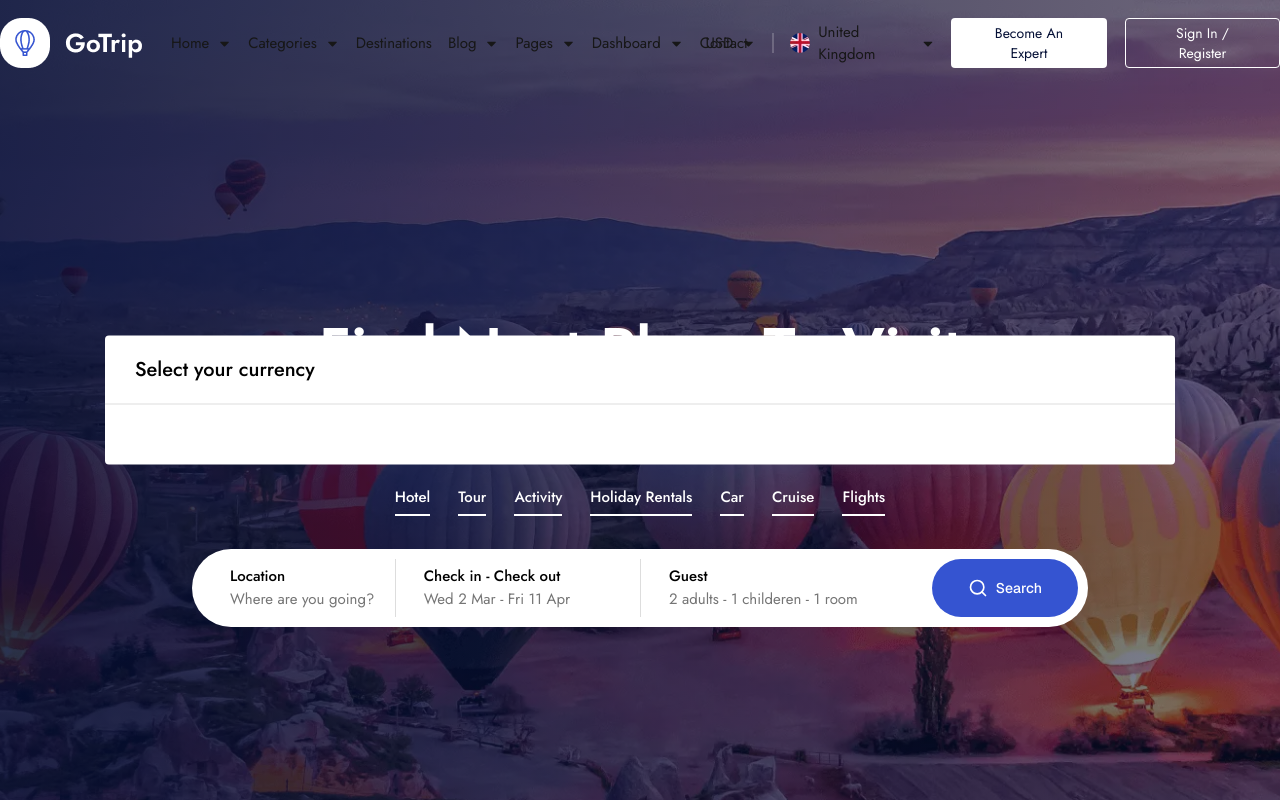
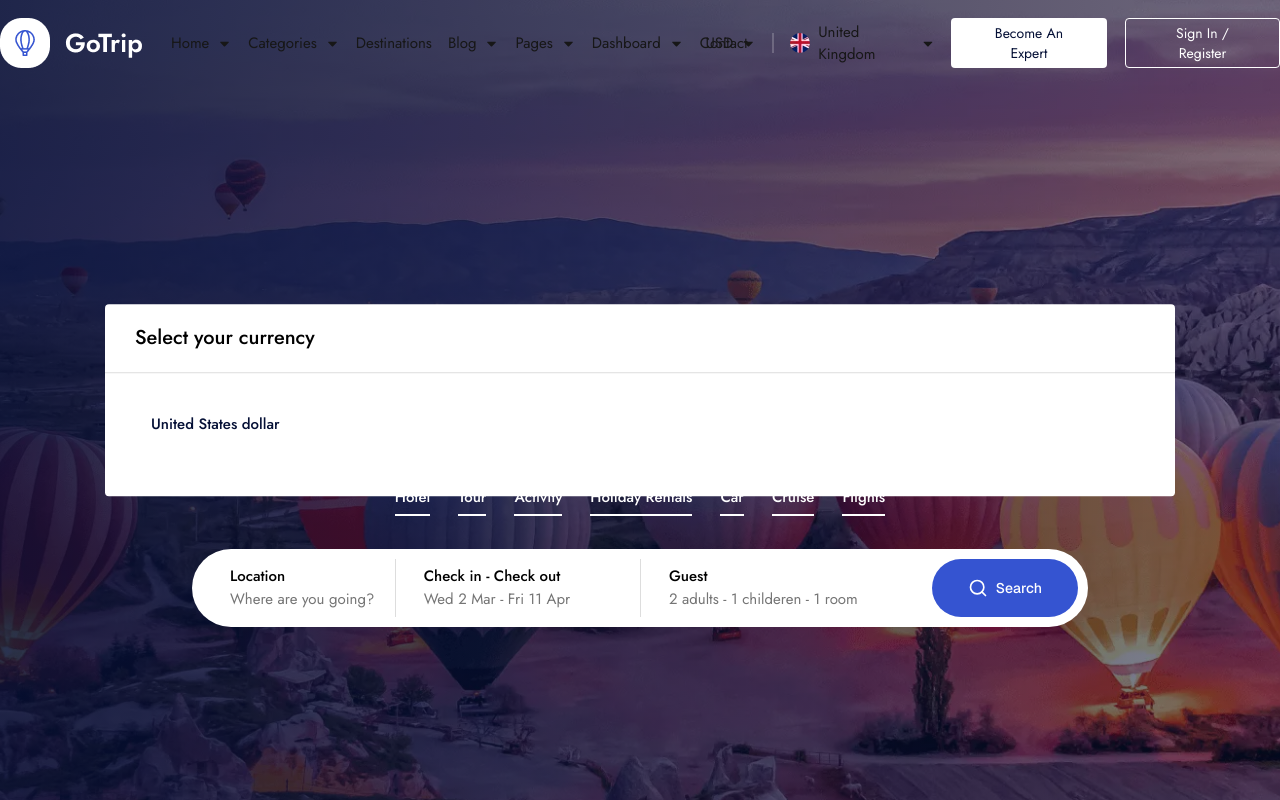
Before and after one commit to akmniazulalam/GoTrip, a Next.js app: page / in a window 1280 px wide. Both pictures are taken after a click on the element "USD". Shown: the top 800 px of the page. Built offline with nearby package versions, Linux system fonts and the light colour scheme.

Commit message:
global text color add

```diff
--- a/app/(components)/Header.jsx
+++ b/app/(components)/Header.jsx
@@ -216,7 +216,11 @@ const Header = () => {
                   </p>
                 </div>
                 <hr className="text-[#ddd]"/>
-                <div className="p-7.5 grid grid-cols-5 gap-7.5"></div>
+                <div className="p-7.5 grid grid-cols-5 gap-7.5">
+                  <div className="py-2.5 px-4 rounded-sm cursor-pointer group hover:bg-[#3554d10d] transition-all duration-150 ease-[cubic-bezier(0.165, 0.84, 0.44, 1)]">
+                    <div className="text-primaryText text-[15px] font-medium font-jost mb-5 group-hover:text-[]:">United States dollar</div>
+                  </div>
+                </div>
               </div>
             )}
             <div className="w-0.5 h-5 bg-[#ffffff33]"></div>
--- a/app/globals.css
+++ b/app/globals.css
@@ -8,6 +8,8 @@
 @theme inline {
   --color-background: var(--background);
   --color-foreground: var(--foreground);
+  --color-primaryText: #051036;
+  --color-hoverText: #3554D1;
   --font-sans: var(--font-geist-sans);
   --font-mono: var(--font-geist-mono);
   --font-jost: var(--font-jost);
```
